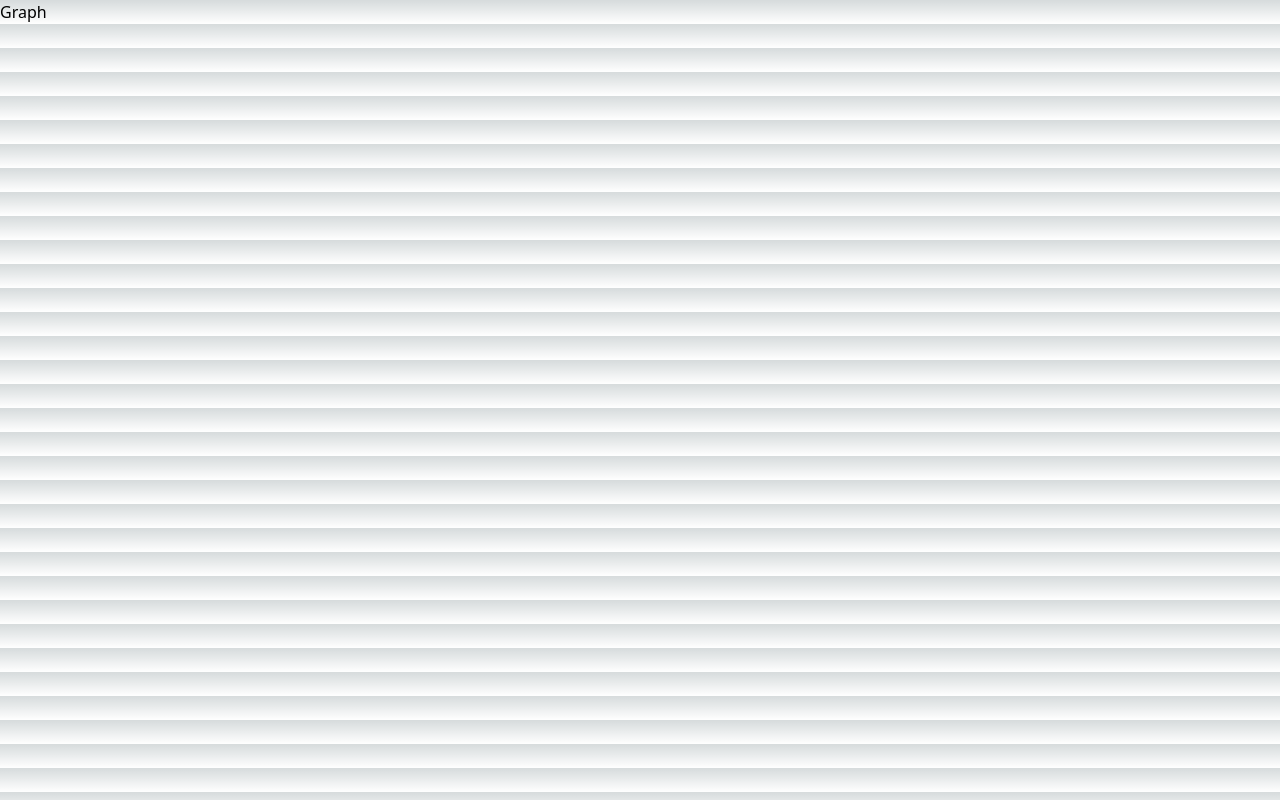
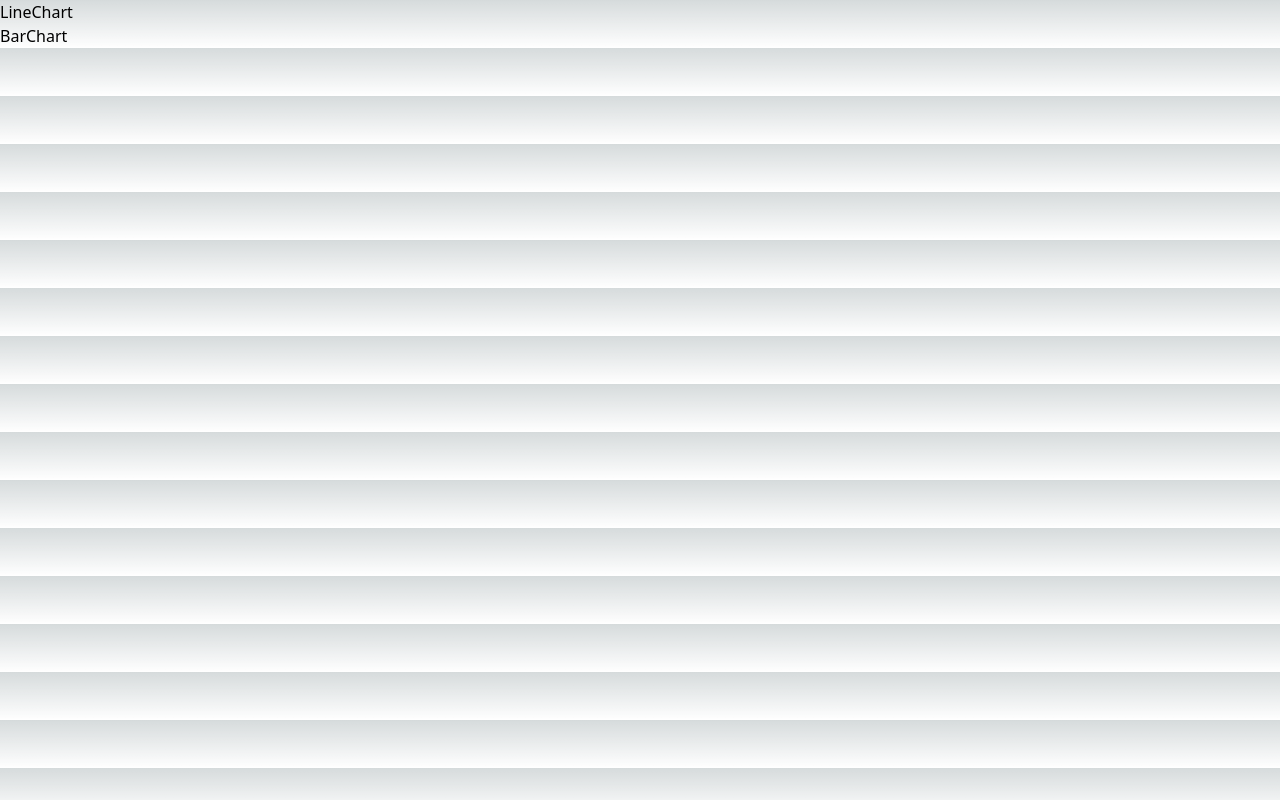
Before and after one commit to TLRKiliann/climatic-report-chart, a Next.js app in the folder my-app/: page / in a window 1280 px wide. Built offline with nearby package versions, Linux system fonts and the light colour scheme.

Commit message:
new links added

```diff
--- a/my-app/app/page.tsx
+++ b/my-app/app/page.tsx
@@ -2,9 +2,11 @@ import Link from 'next/link';
 
 export default function App() {
   return (
-    <main>
+    <main className='flex flex-col'>
 
-      <Link href="/graph">Graph</Link>
+      <Link href="/graph/linechart">LineChart</Link>
+
+      <Link href="/graph/barchart">BarChart</Link>
 
     </main>
   )
```
